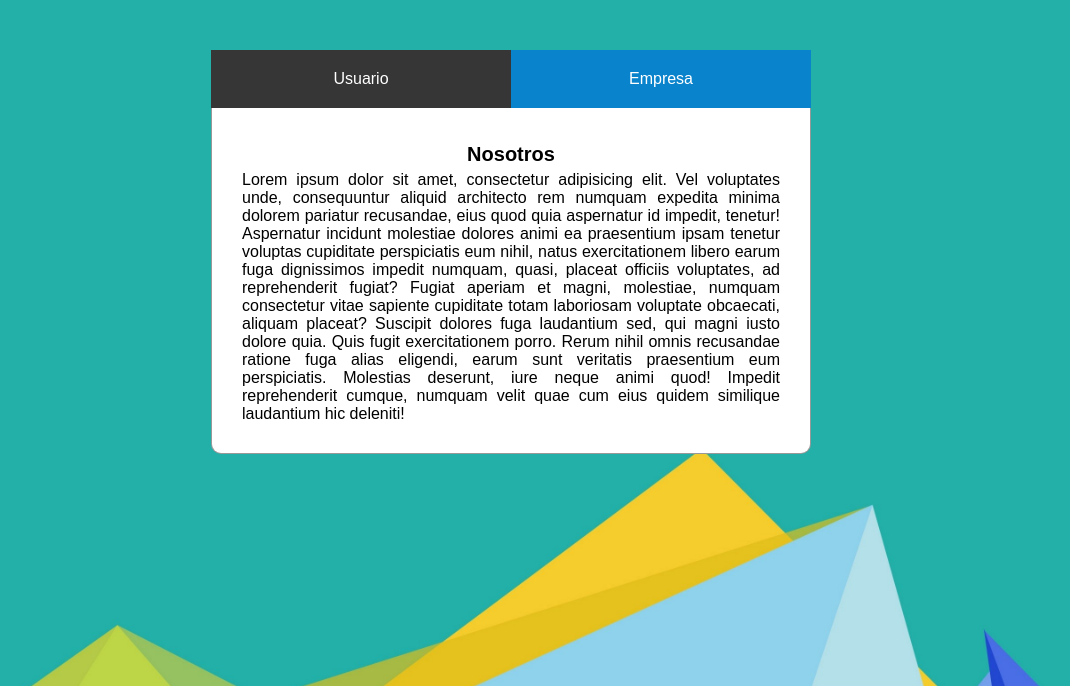
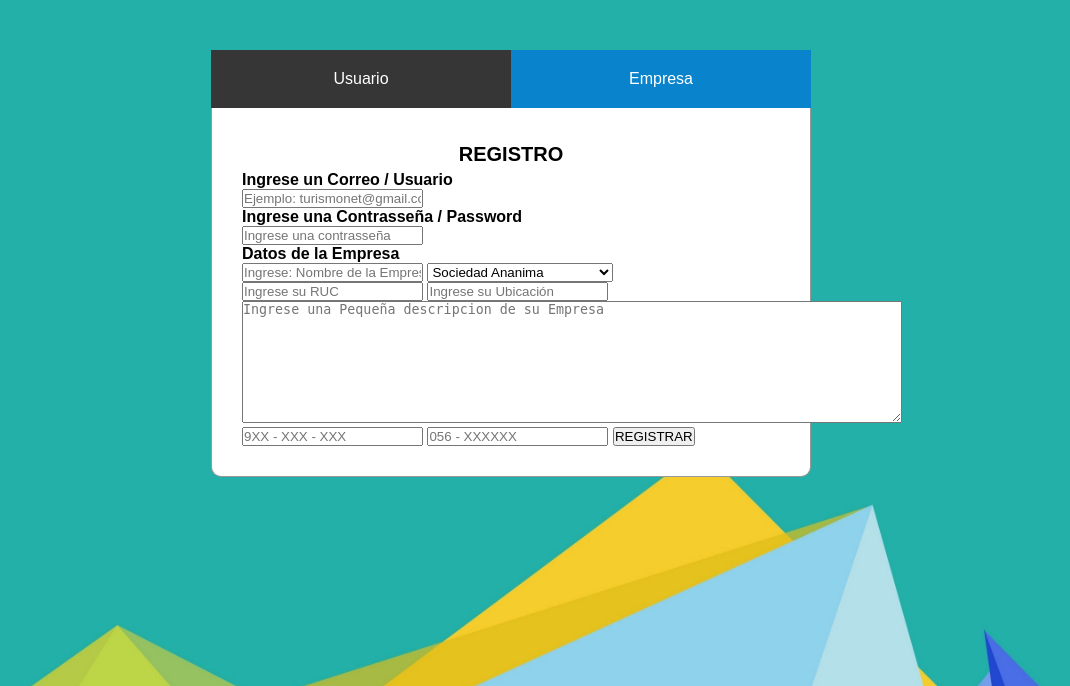
Before and after one commit to jdonaires/TurismoNet, a PHP site: page /registroUsuario.php in a window 1280 px wide, after a click on "Empresa". Shown: the top 686 px of the page, without its empty margins (129-1199 px from the left). Run offline with PHP 8.4, Linux system fonts and the light colour scheme.

Commit message:
REGISTRO DE EMPRESA

```diff
--- a/DAO/Registro_Persona.php
+++ b/DAO/Registro_Persona.php
@@ -35,15 +35,15 @@ class PersonaDao
 	}
 
 	// FUNCION PARA REGISTRAR A LA EMPRESA COMO USUARIO
-	public function Reg_Empresa_User(Empresa $user_empresa)
+	public function Reg_Empresa_User(User_Empresa $user_empresa)
 	{
 		try
 		{
 			$statement = $this->pdo->prepare("CALL regusuarioEmpresa (?,?,?,?,?,?,?,?,?)");
 			$statement->bindParam(1,$user_empresa->__GET('correoEmpresa'));
-			$statement->bindParam(2,$user_empresa->__GET('$contraseñaEmpresa'));
-			$statement->bindParam(3,$user_empresa->__GET('$nombreEmpresa'));
-			$statement->bindParam(4,$user_empresa->__GET('$razonSocial'));
+			$statement->bindParam(2,$user_empresa->__GET('contraseñaEmpresa'));
+			$statement->bindParam(3,$user_empresa->__GET('nombreEmpresa'));
+			$statement->bindParam(4,$user_empresa->__GET('razonSocial'));
 			$statement->bindParam(5,$user_empresa->__GET('ruc'));
 			$statement->bindParam(6,$user_empresa->__GET('dirrecion'));
 			$statement->bindParam(7,$user_empresa->__GET('descripcion'));
--- a/DESIGNER/login.php
+++ b/DESIGNER/login.php
@@ -7,7 +7,7 @@
   </head>
   <body>
     <div class="contenedor-fondo-login">
-      <div class="contenedor-fomulario">
+      <div class="contenedor-fomulario-1">
         <form class="" action="<?php echo htmlspecialchars($_SERVER['PHP_SELF']) ?>" method="post">
           <h4>INICIAR SESIÓN</h4>
           <!-- <a href="#">Registrarse</a> -->
--- a/DESIGNER/registroUsuario.php
+++ b/DESIGNER/registroUsuario.php
@@ -1,12 +1,14 @@
 <?php
 require_once('../BOL/Persona.php');
+require_once('../BOL/Empresa.php');
 require_once('../DAO/Registro_Persona.php');
 
 $per = new Persona();
+$pers = new User_Empresa();
 $perDAO = new PersonaDao();
 
 // REGISTRO DE USUARIO
-if (isset($_POST['guardar']))
+if (isset($_POST['guardar-1']))
 {
   $per->__SET('correo',     $_POST['correo']);
   $per->__SET('contraseña', $_POST['contraseña']);
@@ -23,6 +25,21 @@ if (isset($_POST['guardar']))
 
 
 // REGISTRO DE USUARIO COMO EMPRESA
+if (isset($_POST['guardar-2']))
+{
+  $pers->__SET('correoEmpresa',     $_POST['correoEmpresa']);
+  $pers->__SET('contraseñaEmpresa', $_POST['contraseñaEmpresa']);
+  $pers->__SET('nombreEmpresa',     $_POST['nombreEmpresa']);
+  $pers->__SET('razonSocial',       $_POST['razonSocial']);
+  $pers->__SET('ruc',               $_POST['ruc']);
+  $pers->__SET('dirrecion',         $_POST['dirrecion']);
+  $pers->__SET('descripcion',       $_POST['descripcion']);
+  $pers->__SET('celular',           $_POST['celular']);
+  $pers->__SET('fijo',              $_POST['fijo']);
+
+  $perDAO->Reg_Empresa_User($pers);
+  header('Location: registroUsuario.php');
+}
  ?>
 
 <!DOCTYPE html>
@@ -60,14 +77,34 @@ if (isset($_POST['guardar']))
                 <option value="M" <?php if($per=="M"){echo "Selected";}?> >Masculino</option>
                 <option value="F" <?php if($per=="F"){echo "Selected";}?> >Femenino</option>
               </select>
-              <input type="submit" value="REGISTRAR" name="guardar">
+              <input type="submit" value="REGISTRAR" name="guardar-1">
             </form>
           </div>
 
   			</article>
   			<article id="tab2">
-  				<h1>Nosotros</h1>
-  				<p>Lorem ipsum dolor sit amet, consectetur adipisicing elit. Vel voluptates unde, consequuntur aliquid architecto rem numquam expedita minima dolorem pariatur recusandae, eius quod quia aspernatur id impedit, tenetur! Aspernatur incidunt molestiae dolores animi ea praesentium ipsam tenetur voluptas cupiditate perspiciatis eum nihil, natus exercitationem libero earum fuga dignissimos impedit numquam, quasi, placeat officiis voluptates, ad reprehenderit fugiat? Fugiat aperiam et magni, molestiae, numquam consectetur vitae sapiente cupiditate totam laboriosam voluptate obcaecati, aliquam placeat? Suscipit dolores fuga laudantium sed, qui magni iusto dolore quia. Quis fugit exercitationem porro. Rerum nihil omnis recusandae ratione fuga alias eligendi, earum sunt veritatis praesentium eum perspiciatis. Molestias deserunt, iure neque animi quod! Impedit reprehenderit cumque, numquam velit quae cum eius quidem similique laudantium hic deleniti!</p>
+  				<h1>REGISTRO</h1>
+          <div class="contenedor-empresa">
+            <form class="form-empresa" action="<?php echo htmlspecialchars($_SERVER['PHP_SELF']) ?>" method="post">
+              <h4>Ingrese un Correo / Usuario</h4>
+              <input type="text" name="correoEmpresa" value="" placeholder="Ejemplo: turismonet@gmail.com" required maxlength="20">
+              <h4>Ingrese una Contrasseña / Password</h4>
+              <input type="password" name="contraseñaEmpresa" value="" placeholder="Ingrese una contrasseña" required maxlength="20">
+              <h4 class="datos-personales">Datos de la Empresa</h4>
+              <input type="text" name="nombreEmpresa" value="" placeholder="Ingrese: Nombre de la Empresa" required maxlength="20">
+              <select class="select-social" name="razonSocial">
+                <option value="S.A."  <?php if($per=="S.A."){echo "Selected";}?> >Sociedad Ananima</option>
+                <option value="S.A.C."  <?php if($per=="S.A.C."){echo "Selected";}?> >Sociedad Ananima Cerrada</option>
+                <option value="S.A.A." <?php if($per=="S.A.A."){echo "Selected";}?> >Sociedad Ananima Abierta</option>
+              </select>
+              <input  class="numeros" type="text" name="ruc" value="" placeholder="Ingrese su RUC" maxlength="11" required>
+              <input type="text" name="dirrecion" value="" placeholder="Ingrese su Ubicación" required>
+              <textarea name="descripcion" rows="8" cols="80" placeholder="Ingrese una Pequeña descripcion de su Empresa" maxlength="30"></textarea>
+              <input class="numeros" type="text" name="celular" value="" placeholder="9XX - XXX - XXX" title="Ingrese un Numero de Celular obmitir los espacios y el '-'" maxlength="9">
+              <input class="numeros" type="text" name="fijo" value="" placeholder="056 - XXXXXX" title="Ingrese un Numero de Fijo obmitir los espacios y el '-'" maxlength="9">
+              <input type="submit" value="REGISTRAR" name="guardar-2">
+            </form>
+          </div>
   			</article>
   		</div>
   	</div>
```
Also changed, not shown: DB/DBAProcedimientos.sql (+5 -8 lines), DESIGNER/CSS/login.css (+12 -12 lines).
